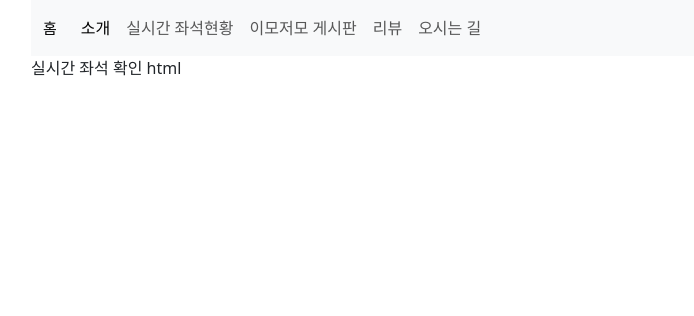
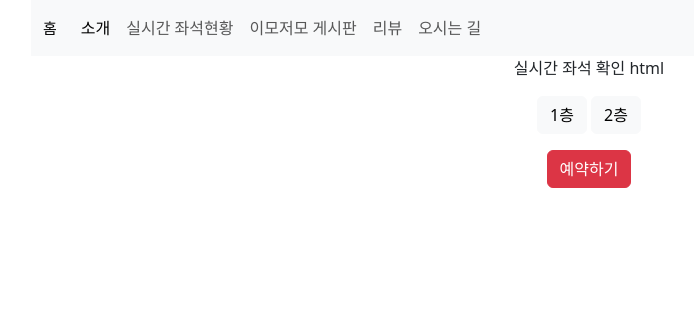
Before and after one commit to wltjsdud0782/StudyRoom, a Spring app: template src/main/resources/templates/content/seat/seat_live.html in a window 1280 px wide. Shown: the top 316 px of the page, without its empty margins (51-745 px from the left). Run offline with Thymeleaf, Linux system fonts and the light colour scheme; the template is opened without the code that fills it, so the values that code supplies are empty.

Commit message:
html 기본

```diff
--- a/src/main/java/com/green/StudyRoom/seat/controller/SeatController.java
+++ b/src/main/java/com/green/StudyRoom/seat/controller/SeatController.java
@@ -14,6 +14,6 @@ public class SeatController {
 
     @GetMapping("/seatLive")
     public String seatLive(){
-        return "content/seat_live";
+        return "content/seat/seat_live";
     }
 }
--- a/src/main/resources/templates/content/seat/seat_live.html
+++ b/src/main/resources/templates/content/seat/seat_live.html
@@ -9,7 +9,35 @@
 </th:block>
 
 <th:block layout:fragment="contentFragment">
-실시간 좌석 확인 html
+
+    <div class="container text-center">
+        실시간 좌석 확인 html
+        <div class="floorBtn mt-3">
+            <div class="row">
+                <div class="col">
+                    <button type="button" class="btn btn-light">1층</button>
+                    <button type="button" class="btn btn-light">2층</button>
+                </div>
+            </div>
+        </div>
+
+        <div class="seatLive">
+            <div class="row">
+                <div class="col">
+
+                </div>
+            </div>
+
+        </div>
+
+        <div class="reservationBtn mt-3">
+            <div class="row">
+                <div class="col">
+                    <button type="button" class="btn btn-danger">예약하기</button>
+                </div>
+            </div>
+        </div>
+    </div>
 
 </th:block>
 
```
